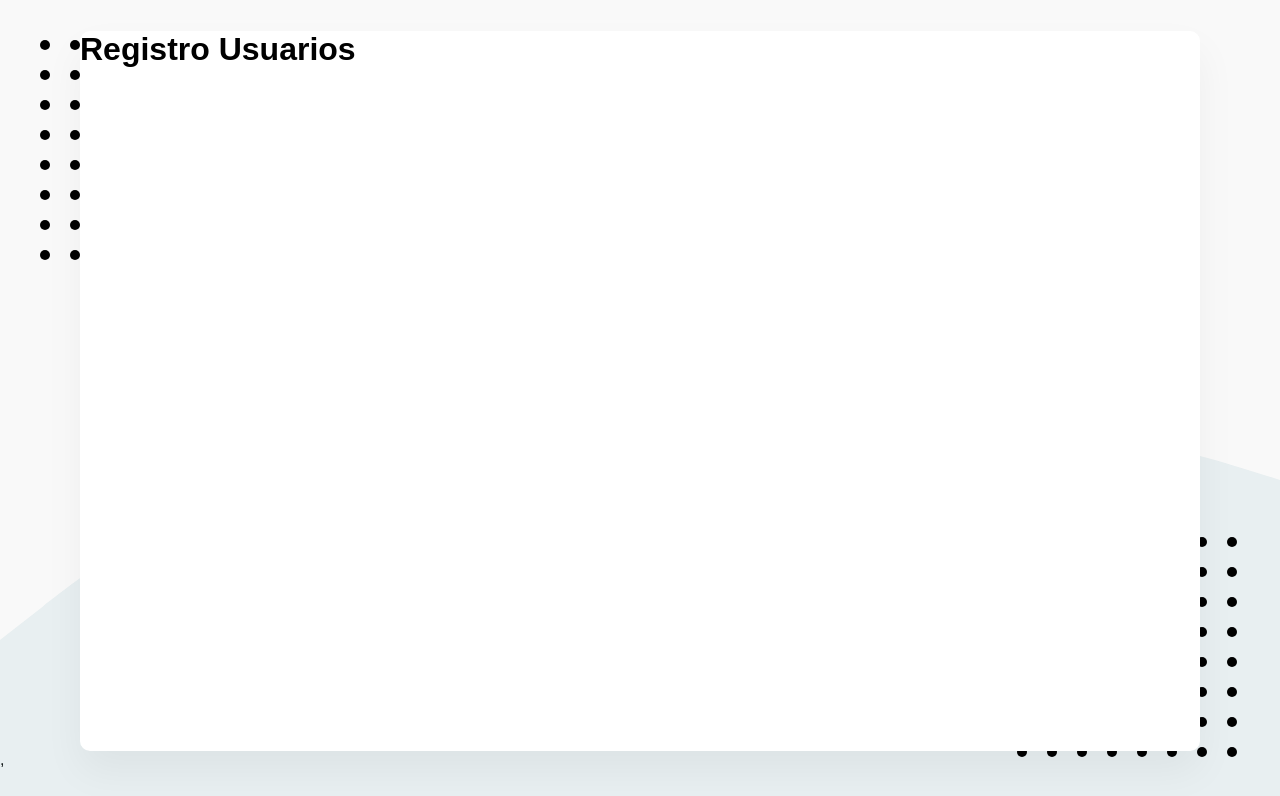
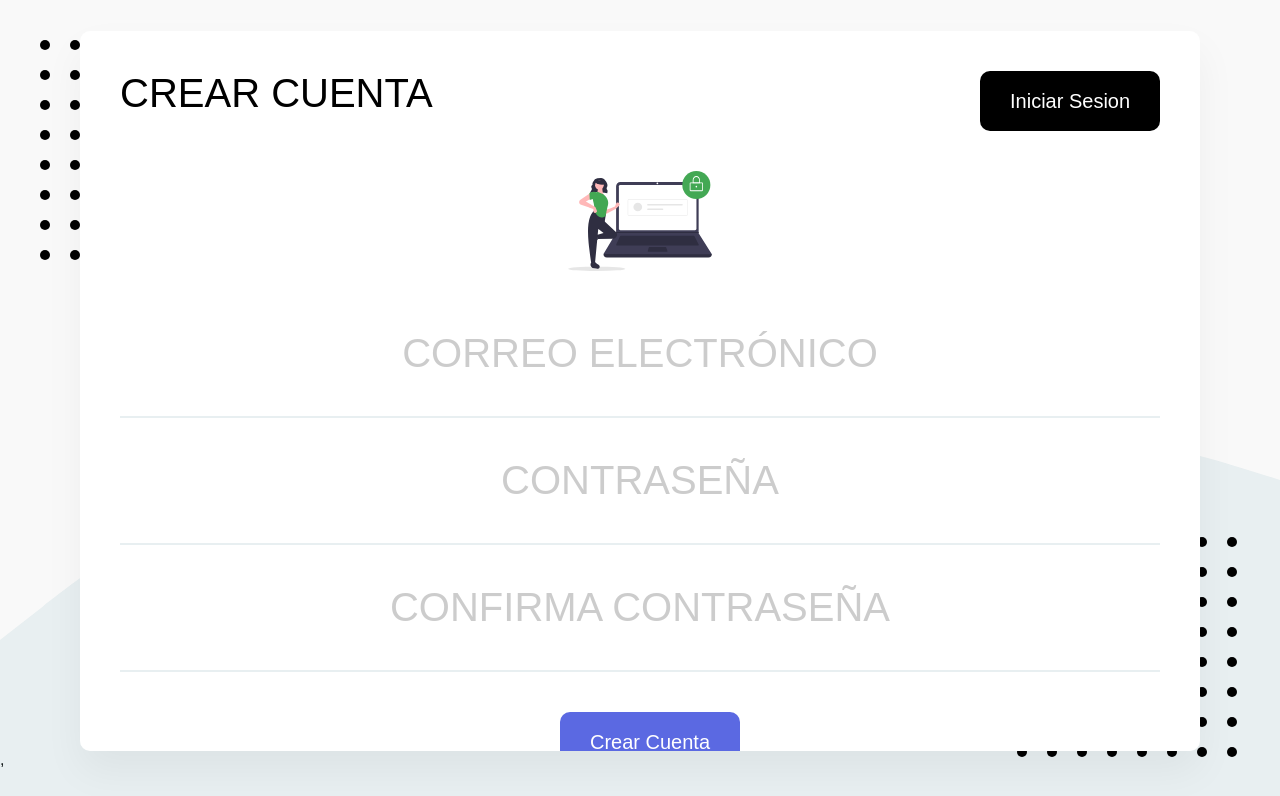
Before and after one commit to David-F-98/app_gastos_vite, a React (Vite) app: page /crear-cuenta in a window 1280 px wide. Shown: the top 796 px of the page. Built offline with nearby package versions, Linux system fonts and the light colour scheme; what webfontloader would draw is missing.

Commit message:
Inicio de Sesion Estructura

```diff
--- a/src/components/GastosPorCategoria.jsx
+++ b/src/components/GastosPorCategoria.jsx
@@ -1,5 +1,5 @@
 import React from 'react';
-import {Header,Titulo,ContenedorHeader} from '../elements/Header';
+import {Header,Titulo,} from '../elements/Header';
 import { Helmet, HelmetProvider } from 'react-helmet-async';
 import BtnRegresar from '../elements/BtnRegresar';
 const GastosPorCategoria = () => {
--- a/src/components/RegistroUsuarios.jsx
+++ b/src/components/RegistroUsuarios.jsx
@@ -1,8 +1,60 @@
 import React from 'react';
+import { Helmet, HelmetProvider } from 'react-helmet-async';
+import {Header,Titulo,ContenedorHeader} from '../elements/Header';
+import Boton from '../elements/Boton';
+import SvgLogin from '../images/registro.svg?react'; // Forma de importar archivos SVG como componentes en React Vite
+import {Formulario,Input,ContenedorBoton} from '../elements/ElementosDeFormulario';
+import styled from 'styled-components';
+
+const Svg =  styled(SvgLogin)`
+    width: 100%;
+    max-height: 6.25rem;
+    margin-bottom: 1.25rem;
+
+`;
 
 const RegistroUsuarios = () => {
     return (
-        <h1>Registro Usuarios</h1>
+        <>
+            <HelmetProvider>
+                <Helmet>
+                    <title>Crear cuenta</title>
+                </Helmet>
+
+                <Header>
+                    <ContenedorHeader>
+                        <Titulo>Crear Cuenta</Titulo>
+                        <div>
+                            <Boton to='/iniciar-sesion'>Iniciar Sesion</Boton>
+                        </div>
+                    </ContenedorHeader>
+                </Header>
+            </HelmetProvider>
+            <Formulario>
+                <Svg/>
+                <Input
+                    type='email'
+                    name='email'
+                    placeholder='Correo Electrónico'
+
+                />
+                <Input
+                    type='password'
+                    name='password'
+                    placeholder='Contraseña'
+
+                />
+                <Input
+                    type='password'
+                    name='password2'
+                    placeholder='Confirma Contraseña'
+
+                />
+                <ContenedorBoton>
+                    <Boton as='button' type='submit' $primario>Crear Cuenta</Boton>
+                </ContenedorBoton>
+            </Formulario>
+        </>
     );
 }
 
--- /dev/null
+++ b/src/elements/ElementosDeFormulario.jsx
@@ -0,0 +1,63 @@
+import styled from 'styled-components';
+import theme from '../theme';
+
+const ContenedorFiltros = styled.div`
+    display: flex;
+    justify-content: space-between;
+    margin-bottom: 1.87rem; /* 30px */
+
+    @media(max-width: 60rem){ /* 950px */
+        flex-direction: column;
+
+        & > * {
+            width: 100%;
+            margin-bottom: 0.62rem; /* 10px */
+        }
+    }
+`;
+
+const Formulario = styled.form`
+    padding: 0 2.5rem; /* 40px */
+
+    height: 100%;
+    display: flex;
+    flex-direction: column;
+    justify-content: space-around;
+    input {
+        width: 100%;
+        text-align: center;
+        padding: 2.5rem 0;
+        font-family: 'Work Sans', sans-serif;
+        &::placeholder {
+            color: rgba(0,0,0,.2);
+        }
+    }
+
+    @media(max-width: 60rem){ /* 950px */
+        justify-content: start;
+    }
+`;
+
+const Input = styled.input`
+    font-size: 2.5rem; /* 40px */
+    text-transform: uppercase;
+    border: none;
+    border-bottom: 2px solid ${theme.grisClaro};
+    outline: none;
+
+    @media(max-width: 60rem){ /* 950px */
+        font-size: 2.2rem; /* 24px */
+    }
+`;
+
+const InputGrande = styled(Input)`
+    font-size: 4.37rem; /* 70px */
+    font-weight: bold;
+`;
+
+const ContenedorBoton = styled.div`
+    display: flex;
+    justify-content: center;
+    margin: 2.5rem 0;  /* 40px */
+`;
+export {ContenedorFiltros,Formulario,Input,InputGrande,ContenedorBoton};
--- /dev/null
+++ b/src/theme.jsx
@@ -0,0 +1,12 @@
+const theme = {
+    fondo: '#F9F9F9',
+    colorPrimario: '#5B69E2',
+    colorSecundario: '#000',
+    verde: '#43A854',
+    rojo: '#E34747',
+    grisClaro: '#E8EFF1',
+    grisClaro2: '#CBDDE2',
+    azulClaro: '#8792F1'
+}
+
+export default  theme;
```
